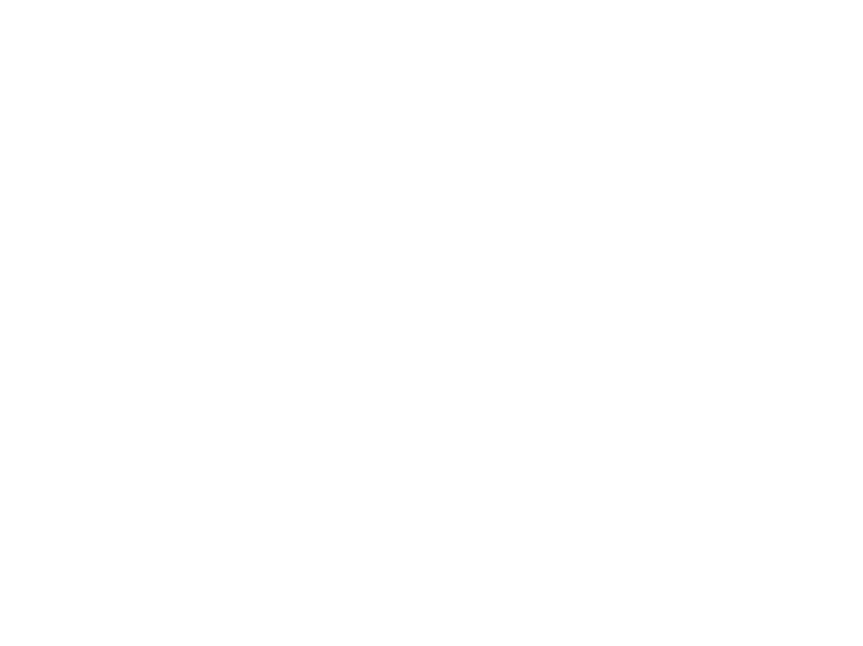
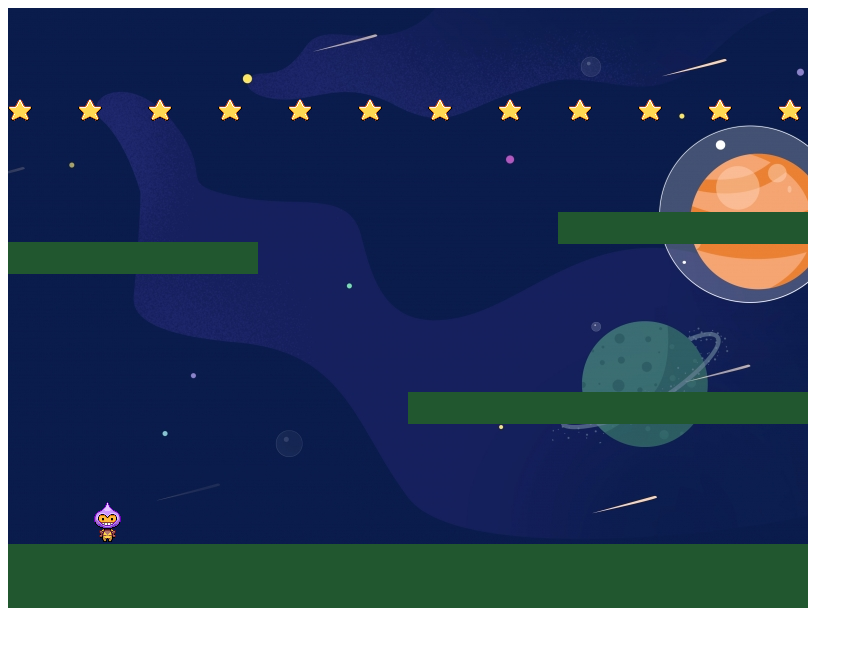
Before and after one commit to Raquel50/Landstar, a plain HTML site: page index.html in a window 1280 px wide. Shown: the whole page, without its empty margins (0-863 px from the left). Drawn offline with Linux system fonts and the light colour scheme; animation ran at ten frames a second.

Commit message:
agregue nuevos escenarios

```diff
--- a/index.html
+++ b/index.html
@@ -5,5 +5,8 @@
   </head>
   <body>
 
+    <script src="js/phaser.min.js"></script>
+    <script src="js/index.js"></script>
+
   </body>
 </html>
--- a/js/index.js
+++ b/js/index.js
@@ -24,7 +24,7 @@ var cursors;
 var game = new Phaser.Game(config);
 
   function preload() {
-  this.load.image('sky', 'assets/sky.png');
+  this.load.image('sky', 'assets/espacio2.jpg');
   this.load.image('ground', 'assets/platform.png');
   this.load.image('star', 'assets/star.png');
   this.load.image('bomb', 'assets/bomb.png');
@@ -36,7 +36,7 @@ var game = new Phaser.Game(config);
 }
 
   function create() {
-  this.add.image(400, 300, 'sky');
+  this.add.image(400, 270, 'sky');
 
   setPlatforms(this);
 
```
Also changed, not shown: assets/espacio1.jpg (added), assets/espacio2.jpg (added), assets/espacio3.jpg (added).
